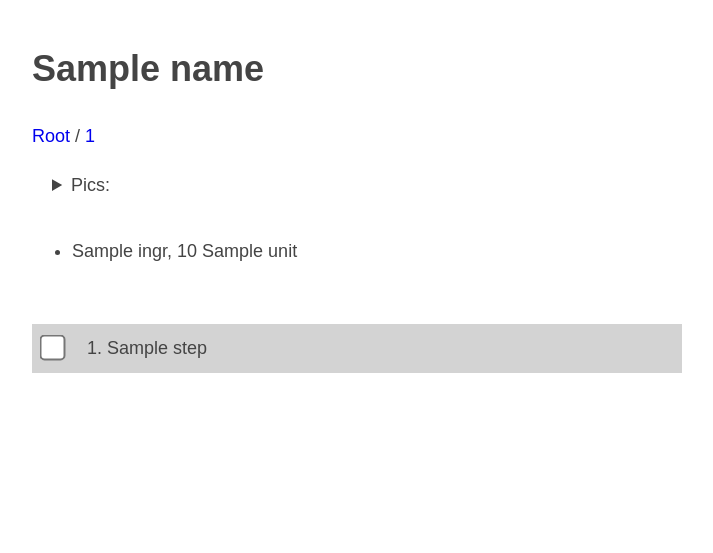
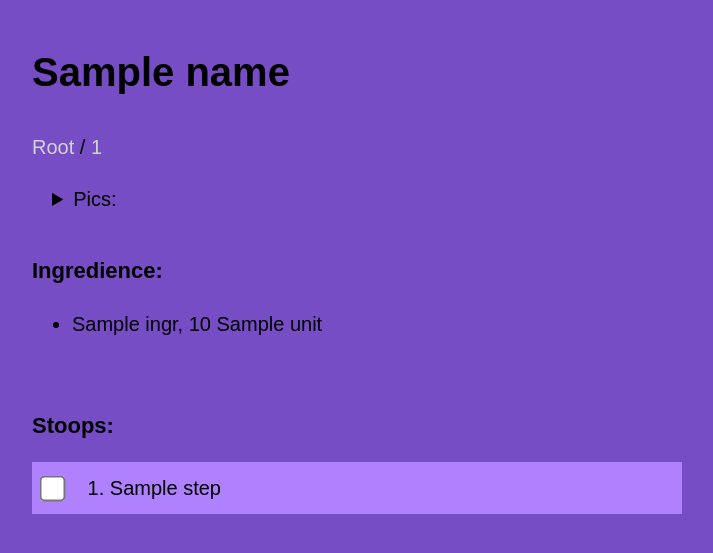
Before and after one commit to gardenrobot/cookbook, a Flask app: template templates/recipe.html in a window 1280 px wide. Shown: the top 553 px of the page, without its empty margins (283-996 px from the left). Run offline with Flask 3, Linux system fonts and the light colour scheme; the template is opened without the code that fills it: most values are stand-ins (such as "Sample title", 1, 10 or a date in 2020).

Commit message:
UI changes

```diff
--- a/static/styles.css
+++ b/static/styles.css
@@ -2,14 +2,21 @@ body {
     margin:40px auto;
     max-width:650px;
     line-height:1.6;
-    font-size:18px;
+    font-size:20px;
     color:#444;
     padding:0 10px;
     font-family: sans-serif;
+    background-color: #774dc5;
+    color: black;
 }
 
 a {
+    color: lightgray;
     text-decoration: none;
+}
+
+h2 {
+    font-size: 22px;
 }
 
 .linklist {
@@ -39,14 +46,13 @@ a {
     padding-bottom: 10px;
     padding-left: 10px;
     padding-right: 10px;
-    background: white;
 }
-.steps div:nth-child(odd) {
-    background: lightgrey;
+.steps div:nth-child(even) {
+    background: #b081ff;
 }
 
 .ingr-quantity-inline {
-    color: #523861;
+    color: lightgray;
     font-weight: bold;
 }
 
--- a/templates/recipe.html
+++ b/templates/recipe.html
@@ -23,6 +23,7 @@
     </div>
     {% endif %}
     <div class=ingredients>
+        <h2>Ingredience:</h2>
         <ul>
             {% for ingr in ingredients %}
             <li>{{ingr.name}}{% if ingr.quantity %}, {{ingr.quantity.amount}}{% if ingr.quantity.unit != None %} {{ingr.quantity.unit}} {% endif %}{% endif %}</li>
@@ -30,6 +31,7 @@
         </ul>
     </div>
     <div class=steps>
+        <h2>Stoops:</h2>
         {% for step in steps %}
         <div>
             <input type=checkbox class=stepinput>
```
